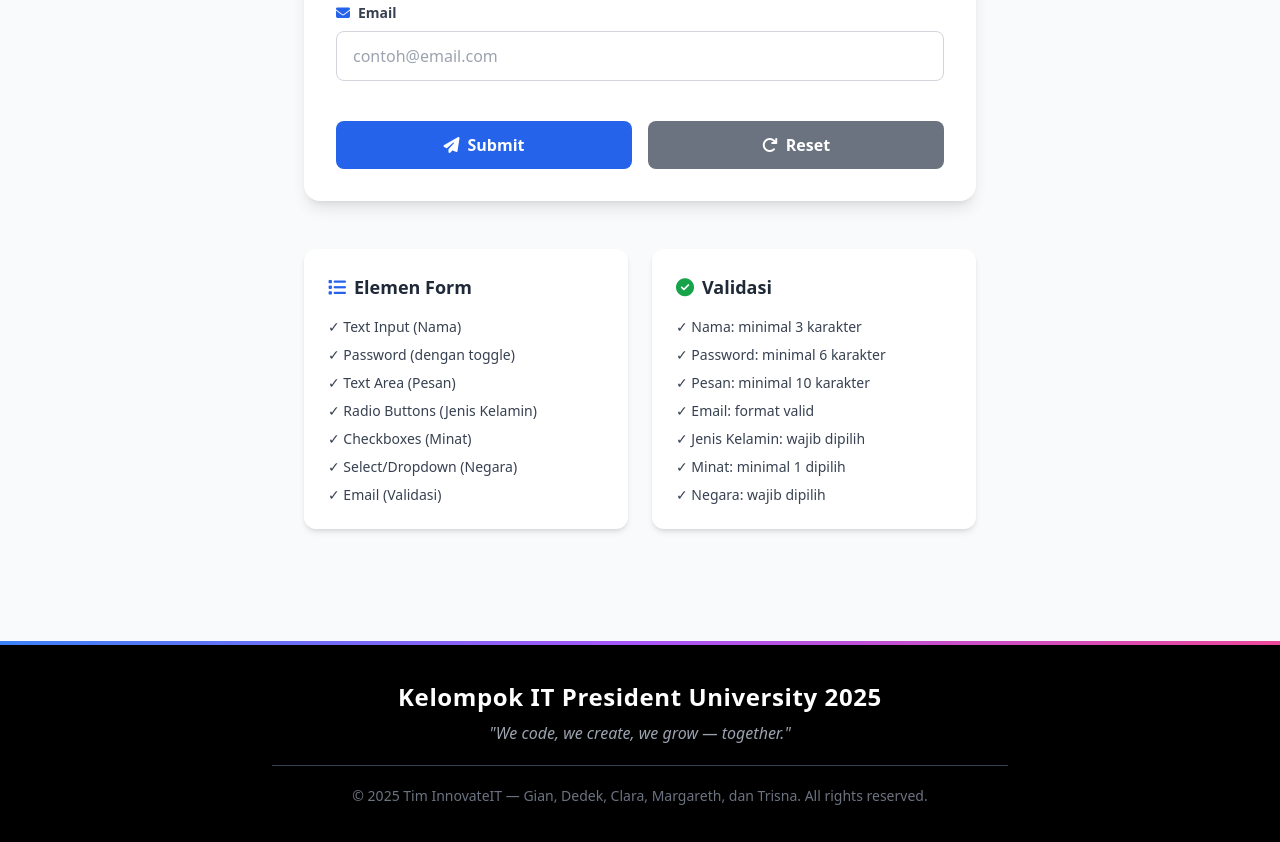
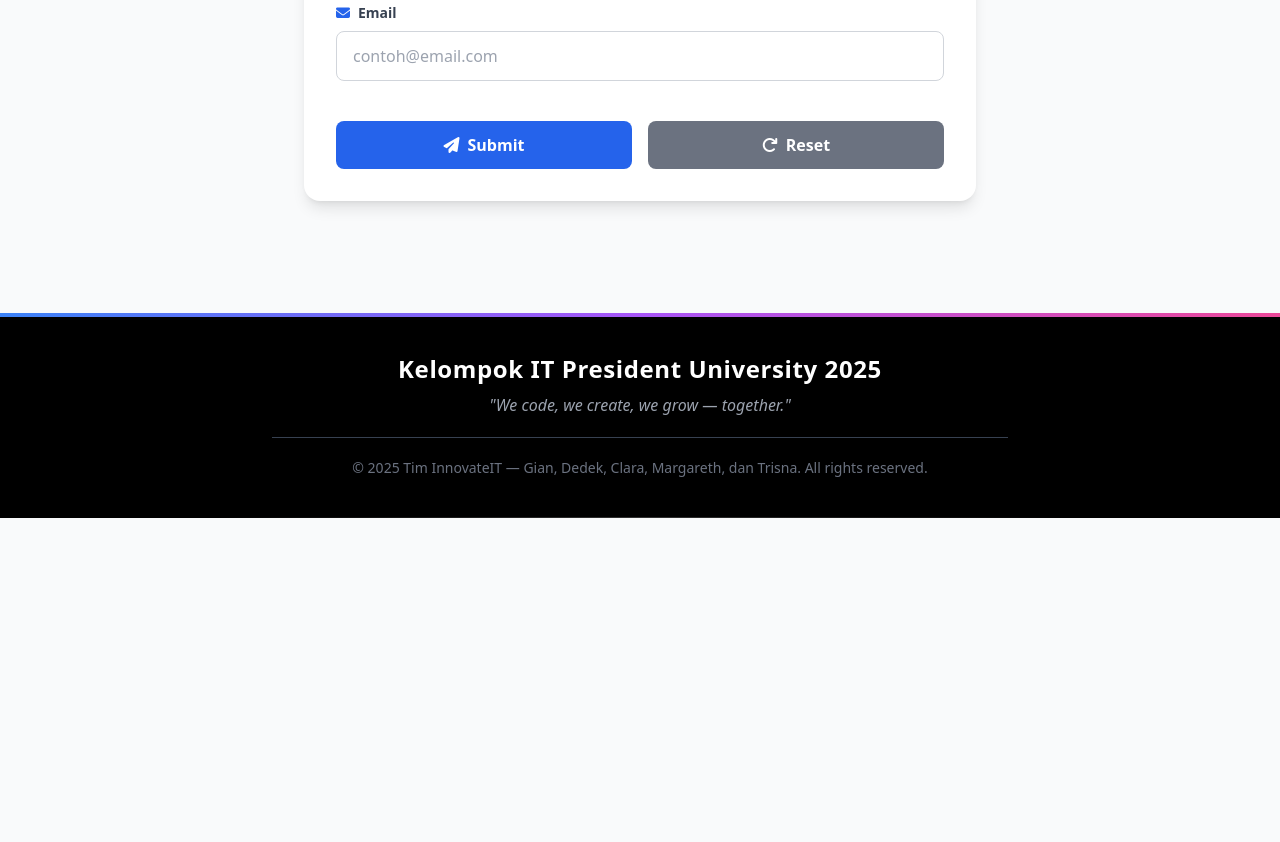
Before and after one commit to lifandri12/kejomok-6, a plain HTML site: page form.html in a window 1280 px wide. Shown: the part 1127-1969 px from the top of the page. After the commit the page ends 1645 px from the top, so only its background shows below. Drawn offline with nearby package versions, Linux system fonts and the light colour scheme.

Commit message:
refactor: remove form information section

```diff
--- a/form.html
+++ b/form.html
@@ -240,39 +240,6 @@
                         <span>Form berhasil dikirim!</span>
                     </div>
                 </div>
-
-                <!-- Informasi Form -->
-                <div class="mt-12 grid md:grid-cols-2 gap-6">
-                    <div class="bg-white rounded-xl shadow-md p-6">
-                        <h3 class="text-lg font-semibold text-gray-800 mb-4">
-                            <i class="fas fa-list text-blue-600 mr-2"></i>Elemen Form
-                        </h3>
-                        <ul class="space-y-2 text-gray-700 text-sm">
-                            <li>✓ Text Input (Nama)</li>
-                            <li>✓ Password (dengan toggle)</li>
-                            <li>✓ Text Area (Pesan)</li>
-                            <li>✓ Radio Buttons (Jenis Kelamin)</li>
-                            <li>✓ Checkboxes (Minat)</li>
-                            <li>✓ Select/Dropdown (Negara)</li>
-                            <li>✓ Email (Validasi)</li>
-                        </ul>
-                    </div>
-
-                    <div class="bg-white rounded-xl shadow-md p-6">
-                        <h3 class="text-lg font-semibold text-gray-800 mb-4">
-                            <i class="fas fa-check-circle text-green-600 mr-2"></i>Validasi
-                        </h3>
-                        <ul class="space-y-2 text-gray-700 text-sm">
-                            <li>✓ Nama: minimal 3 karakter</li>
-                            <li>✓ Password: minimal 6 karakter</li>
-                            <li>✓ Pesan: minimal 10 karakter</li>
-                            <li>✓ Email: format valid</li>
-                            <li>✓ Jenis Kelamin: wajib dipilih</li>
-                            <li>✓ Minat: minimal 1 dipilih</li>
-                            <li>✓ Negara: wajib dipilih</li>
-                        </ul>
-                    </div>
-                </div>
             </div>
         </main>
 
```
